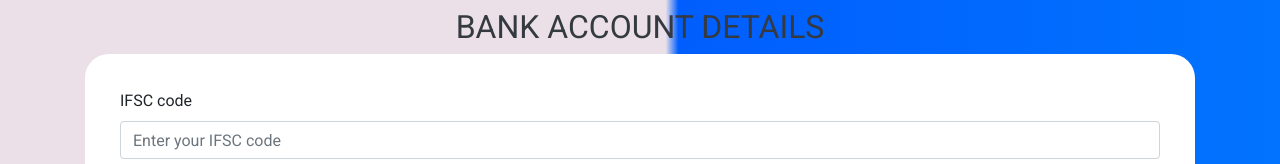
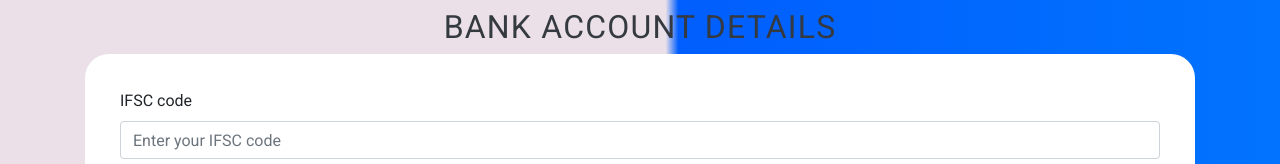
Before and after one commit to Shrikrishnaprasad/ifsc-code, a plain HTML site: page index.html in a window 1280 px wide. Shown: the top 164 px of the page. Drawn offline with nearby package versions, Linux system fonts and the light colour scheme.

Commit message:
Update style.css

```diff
--- a/style.css
+++ b/style.css
@@ -4,7 +4,9 @@ body {
     background: linear-gradient(to right, rgba(235, 224, 232, 1) 52%, rgb(1, 94, 254) 53%, rgb(1, 115, 254) 100%);
     font-family: 'Roboto', sans-serif
 }
-
+.heading{
+    letter-spacing: 1.2px !important;
+}
 .card {
     border: none;
     border-radius: 24px;
```
